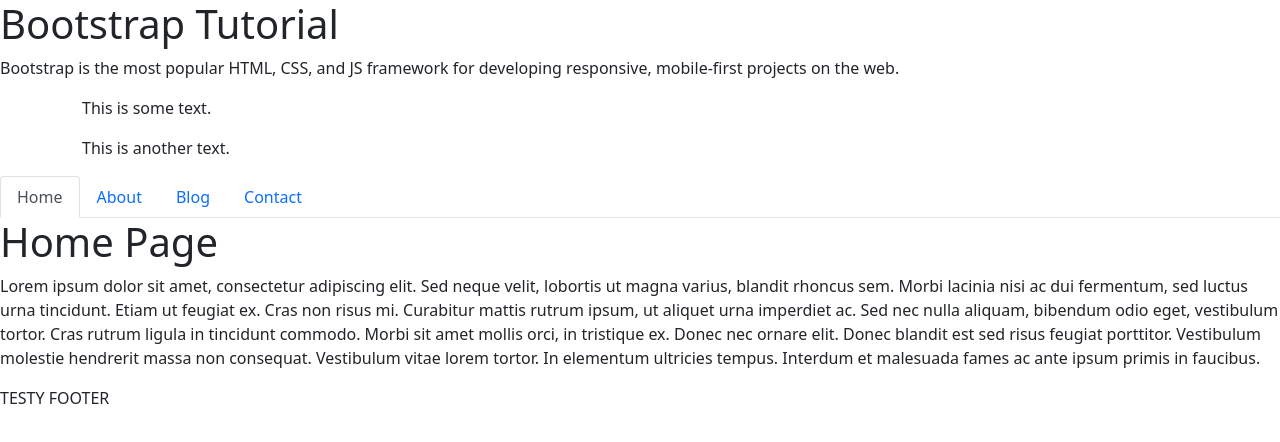
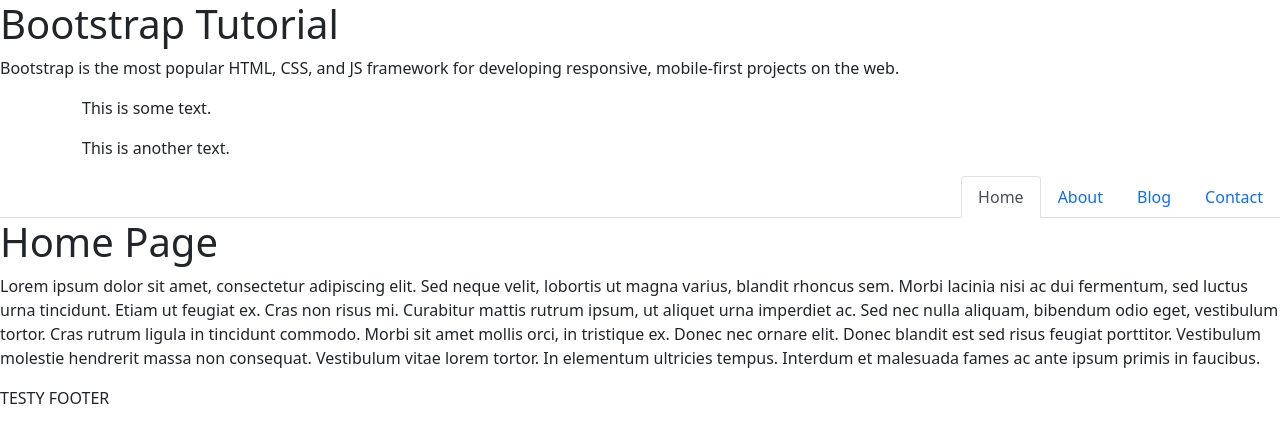
Before and after one commit to MMURPHY222/20-react-portfolio, a React (Create React App) app: page / in a window 1280 px wide. Shown: the top 442 px of the page. Built offline with nearby package versions, Linux system fonts and the light colour scheme.

Commit message:
moved nav tiles to right

```diff
--- a/src/components/NavTabs.js
+++ b/src/components/NavTabs.js
@@ -11,7 +11,7 @@
       <p>This is some text.</p>
       <p>This is another text.</p>
     </div>
-    <ul className="nav nav-tabs">
+    <ul className="nav nav-tabs justify-content-end">
       <li className="nav-item">
         <a
           href="#home"
```
